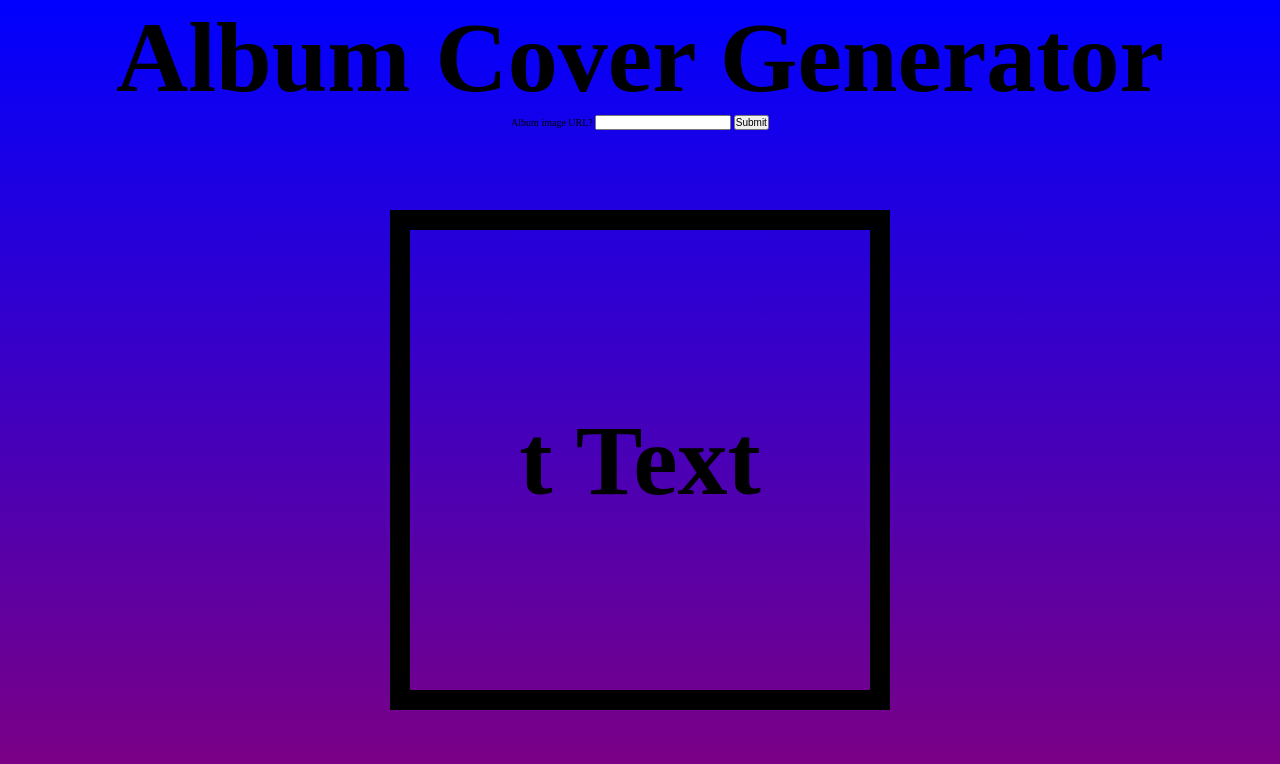
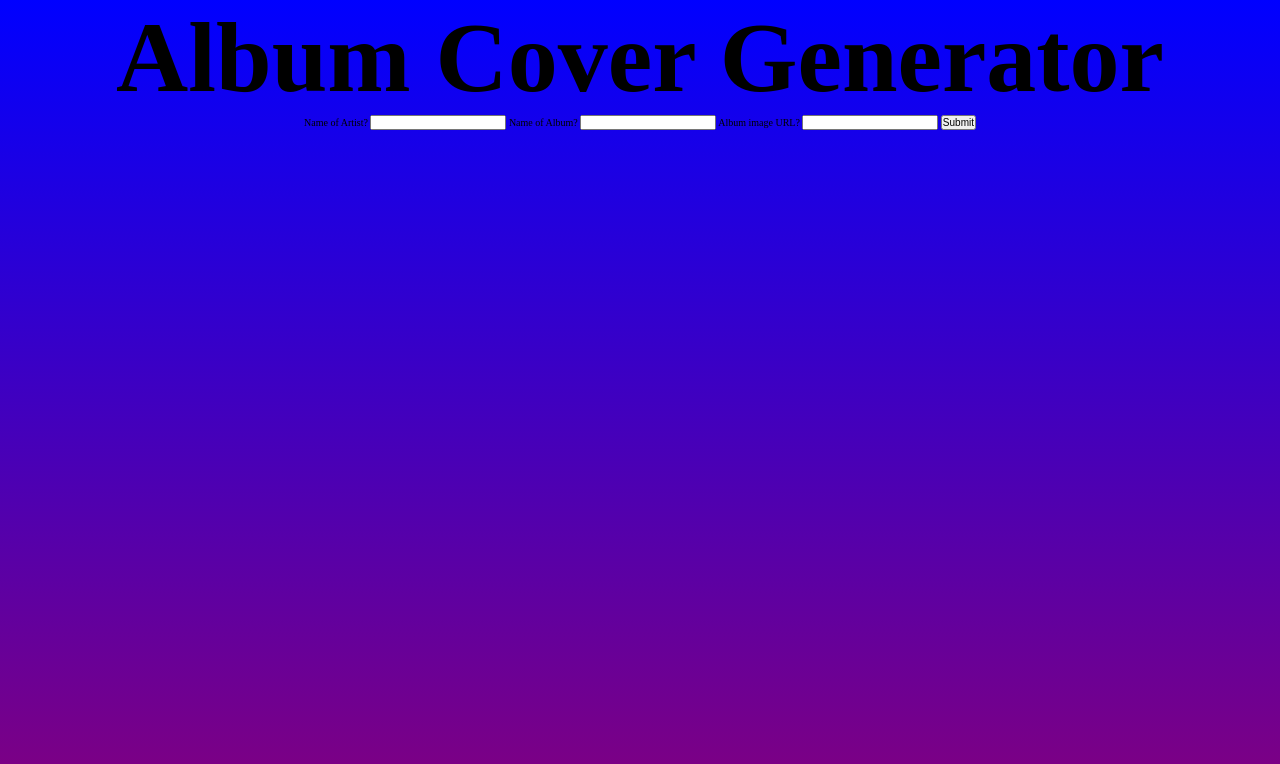
Before and after one commit to Jasong237/DOM-Manipulation, a plain HTML site: page index.html in a window 1280 px wide. Drawn offline with Linux system fonts and the light colour scheme.

Commit message:
Add files via upload

```diff
--- a/index.html
+++ b/index.html
@@ -9,14 +9,14 @@
 <h1 class="title">Album Cover Generator</h1>
 </div>
 <form action="" class="form">
-<!--     <label> Name of Artist? </label>
-    <input type="text" class="artist1"/>
+     <label> Name of Artist? </label>
+    <input type="text" class="artist"/>
 
     <label> Name of Album? </label>
-    <input type="text" /> -->
+    <input type="text" class="album"/>
 
     <label> Album image URL? </label>
-    <input type="text" class="artist1"/>
+    <input type="text" class="link"/>
     <button type="submit">Submit</button>
 </form>
 <div class="container">
--- a/index.js
+++ b/index.js
@@ -1,8 +1,4 @@
 const DOMSelectors = {
-  header: document.querySelector("h1"),
-  cardHeader: document.querySelector(".card-header"),
-  cardImg: document.querySelector(".card-img"),
-  cardAuthor: document.querySelector(".card-author"),
   button: document.querySelector(".btn"),
   form: document.querySelector("form"),
   container: document.querySelector(".container"),
@@ -10,7 +6,22 @@ const DOMSelectors = {
 
 DOMSelectors.form.addEventListener("submit", function (event) {
   event.preventDefault();
-  console.log(document.querySelector("input").value);
+  console.log(document.querySelector(".artist").value);
+  console.log(document.querySelector(".album").value);
+  console.log(document.querySelector(".link").value);
+
+  let button = {
+    artist: document.querySelector(".artist").value,
+    album: document.querySelector(".album").value,
+    image: document.querySelector(".link").value,
+  };
+
+  DOMSelectors.container.insertAdjacentHTML(
+    "beforeend",
+    `<div class="card"> <h2 class="card-artist">${button.artist} </h2>
+    <h2 class="card-album">${button.album}</h2></div>
+    <h2 class="card-link">${button.link}</h2></div>`
+  );
 });
 
 /* DOMSelectors.button.addEventListener("click", function (event) {
@@ -33,15 +44,6 @@ newButtons.forEach((button) =>
 );
  */
 
-let button = {
-  artist: "t",
-  releast: 1977,
-};
-DOMSelectors.container.insertAdjacentHTML(
-  "beforeend",
-  `<div class="card"> <h2 class="card-header">${button.artist} Text </h2></div>`
-);
-
 //create the html for inputs, cards, and container
 //select/query the HTML form and get values from inputs
 //turn values into object (movie, game, user, etc)
```
